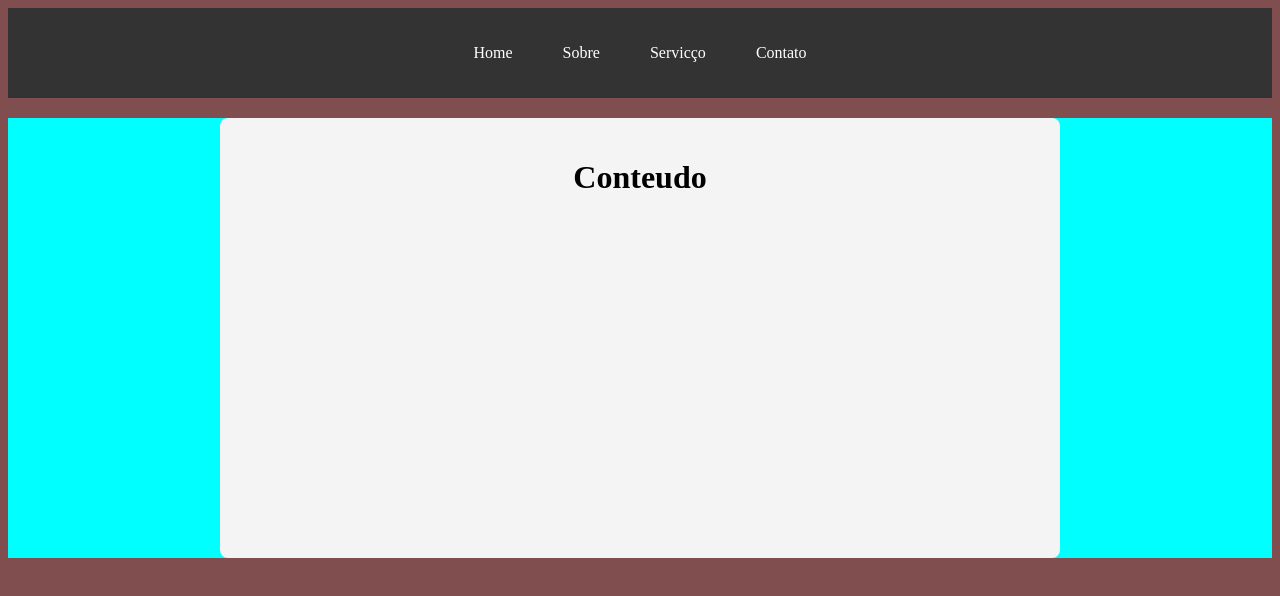
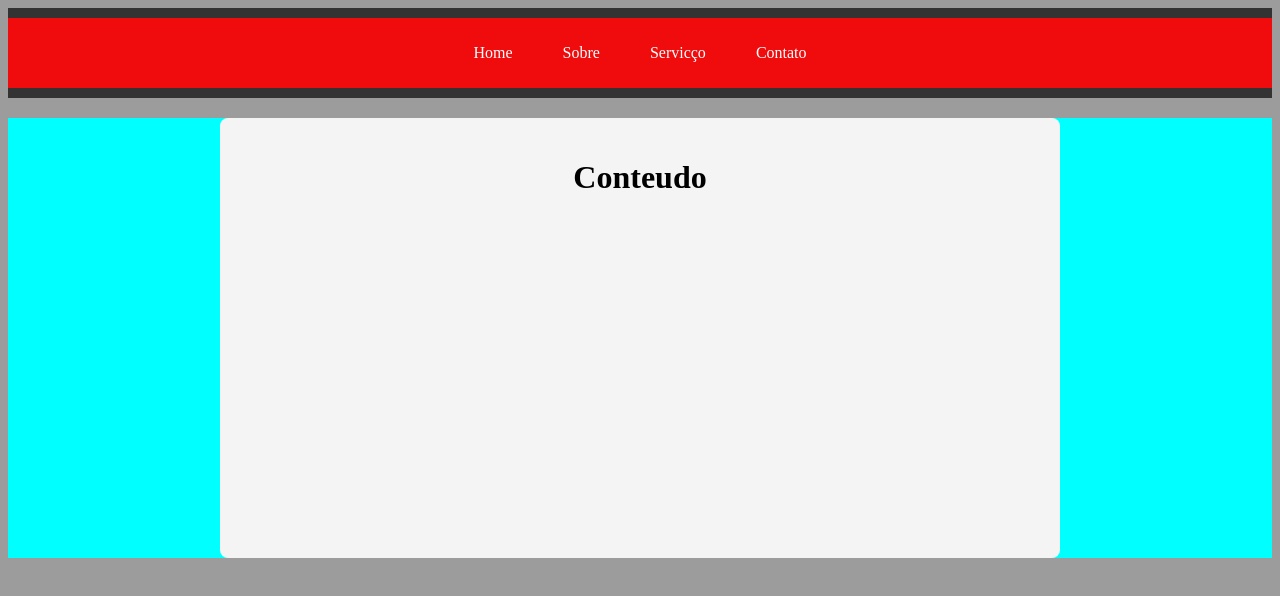
Before and after one commit to adislandev/Projetoloja, a plain HTML site: page index.html in a window 1280 px wide. Drawn offline with Linux system fonts and the light colour scheme.

Commit message:
menu
fiz alteração no menu

```diff
--- a/index.html
+++ b/index.html
@@ -6,7 +6,7 @@
     <title>Meu site 1</title>
     <style>
         body{
-            background-color: rgb(128, 78, 78);
+            background-color: rgb(156, 156, 156);
         }
         .container{
             background-color: aqua;
@@ -14,7 +14,7 @@
 
         }
         nav {
-            background-color: #333;
+            background-color: #f00c0c;
             color: white;
             padding: 10px 0;
         }
```
Also changed, not shown: 1 other file.
